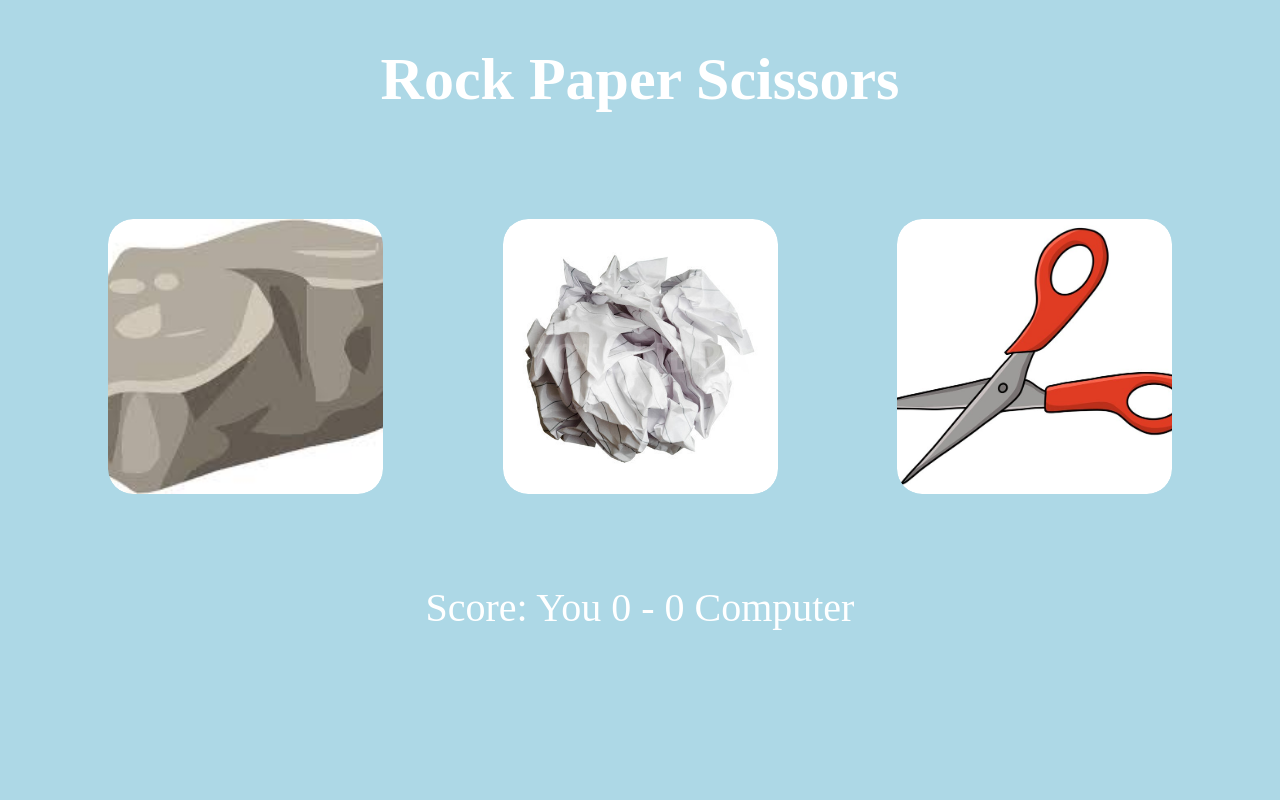
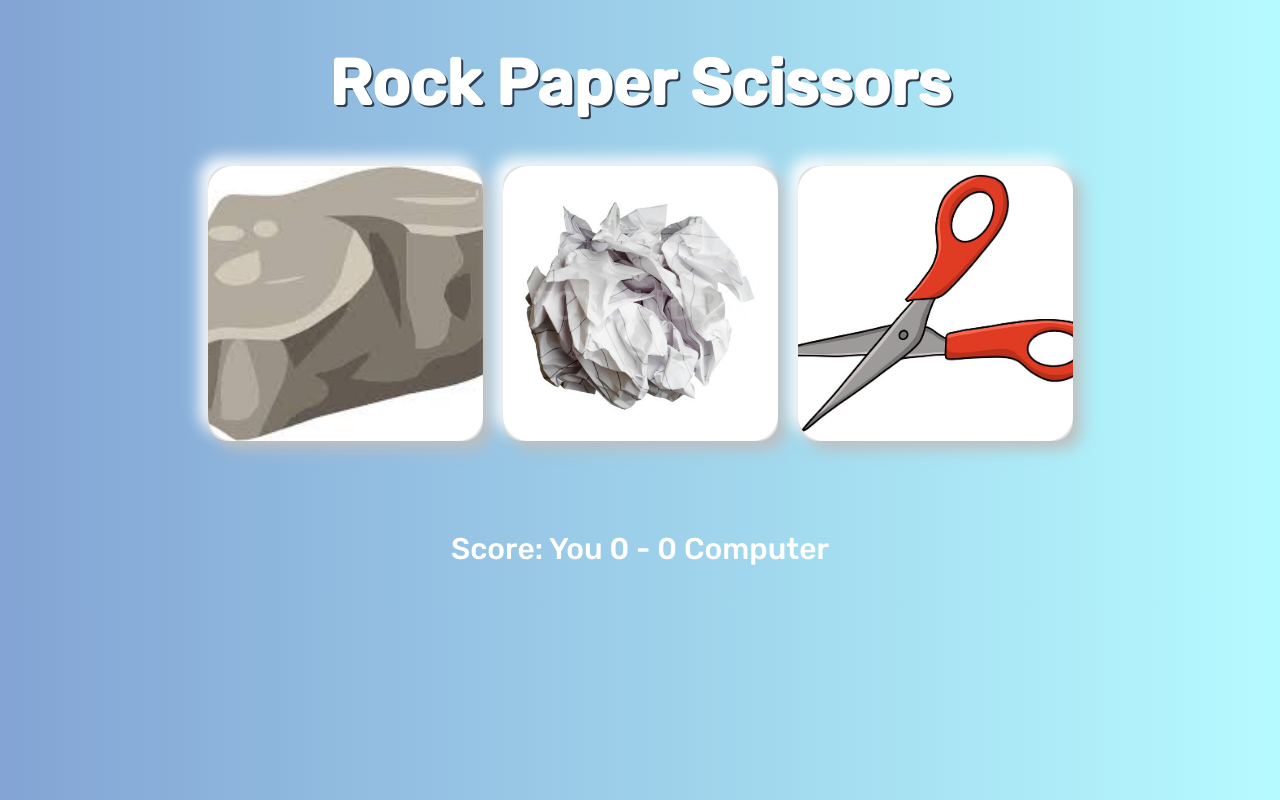
Before and after one commit to BenYang12/Rock-Paper-Scissors, a plain HTML site: page index.html in a window 1280 px wide. Drawn offline with Linux system fonts and the light colour scheme.

Commit message:
aesthetic improvements

```diff
--- a/index.html
+++ b/index.html
@@ -6,6 +6,9 @@
     <title>Document</title>
     <link rel = "stylesheet" href = "style.css">
     <script src = "script.js" defer></script>
+    <link href="https://fonts.googleapis.com/css2?family=Rubik:wght@500&display=swap" rel="stylesheet">
+
+
 
 </head>
 <body>
--- a/style.css
+++ b/style.css
@@ -1,5 +1,12 @@
-*{
-    background-color: lightblue;
+body{
+    background: linear-gradient(to right, #83a4d4, #b6fbff);
+    font-family: 'Rubik', sans-serif;
+    margin: 0;
+    padding: 0;
+    text-align: center;
+    display: flex;
+    flex-direction: column;
+    align-items: center;
 }
 
 h1{
@@ -8,11 +15,14 @@ h1{
     align-content: center;
     padding: 5px;
     text-align: center;
-    font-size: 60px;
+    font-size: 64px;
     font-weight: 700;
     color: white;
-    margin-bottom: 100px;
+    margin: 40px 0;
+    text-shadow: 2px 2px #2c3e50;
 }
+
+
 
 .button-container{
     display: flex;
@@ -28,9 +38,15 @@ h1{
     height: 275px;
     padding: 0;
     border: none;
-    border-radius: 25px;
+    border-radius: 20px;
     overflow: hidden;
-    background: none;
+    background: #e0e0e0;
+    box-shadow: 8px 8px 16px #bebebe, -8px -8px 16px #ffffff;
+    transition: transform 0.2s ease;
+}
+
+.button-container button:hover {
+  transform: scale(1.05);
 }
 
 .button-container button img {
@@ -44,7 +60,9 @@ h1{
     text-align: center;
     color: white;
     margin-top: 90px;
-    font-size: 40px;
+    font-size: 30px;
+    margin-top: 60px;
+    min-height: 100px;
 }
 
 #play-again{
@@ -58,4 +76,10 @@ h1{
     background-color: #4b9cd3;
     color: white;
     cursor: pointer;
+    box-shadow: 2px 2px 6px rgba(0,0,0,0.2);
+    transition: background-color 0.2s ease;
 }
+
+#play-again:hover {
+  background-color: #338ac7;
+}
```
